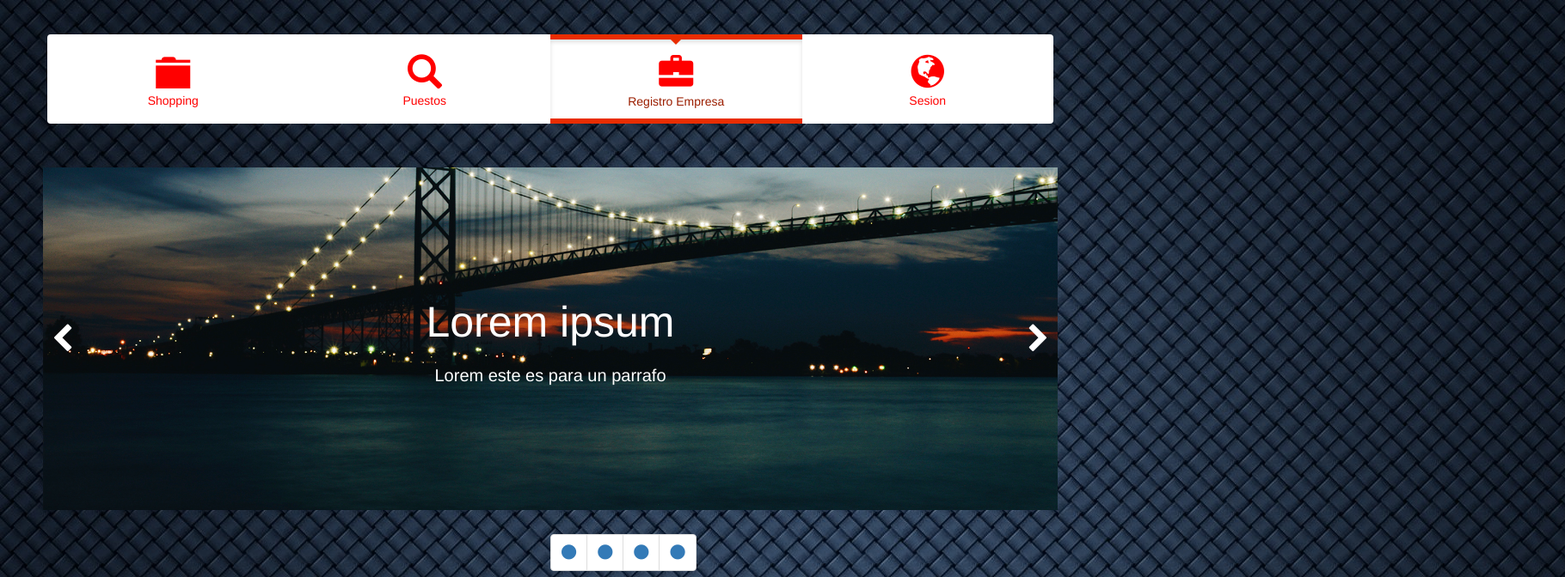
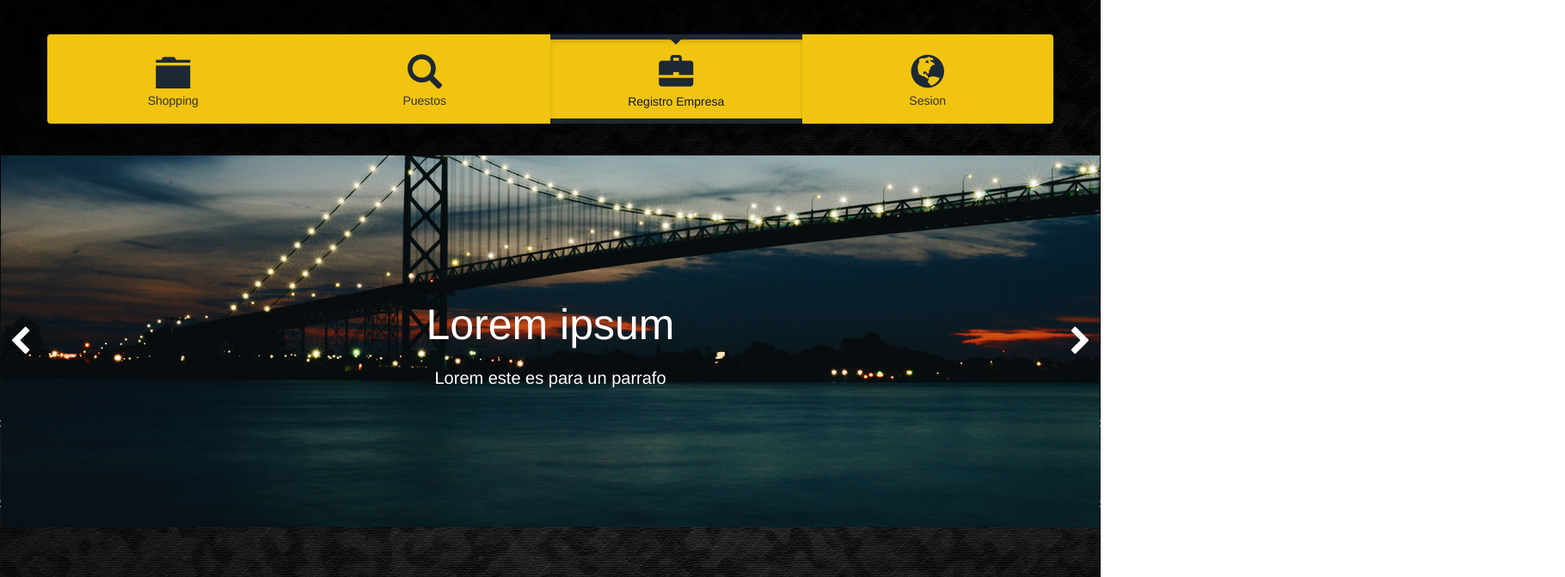
Before and after one commit to kervilla/SliderJquerySinPlugin, a website: page public_html/index.html in a window 1280 px wide. Shown: the top 672 px of the page at 86% size, 1820 px wide, since content can reach past the window. Drawn offline with nearby package versions, Linux system fonts and the light colour scheme.

Commit message:
Actualizacion
Color fondo
color bordes
color btn-vn
espacios padding de carrusel

```diff
--- a/public_html/css/css.css
+++ b/public_html/css/css.css
@@ -37,6 +37,7 @@ body{
 .slider li, ul{
     width: 100%;
 }
+
 
 .slider li img{
     width: 100%;
@@ -131,10 +132,10 @@ body{
 
     position: absolute;
     width: 100%;
-    height: 100%;
+    height: 80%;
     top: 180px;
     left: 0;
-    padding: 15px 50px;
+    padding: 1px 1px;
 }
 
 
@@ -154,12 +155,12 @@ Inspired by http://dribbble.com/shots/890759-Ui-Kit-Metro/attachments/97174
   box-sizing: border-box;
 }
 body {
-    background-image: url(../img/imagenFondo.jpg);
+    background-image: url(../img/Fondo2.jpg);
     text-align: center;
     padding-top: 40px;
 }
 .btn-nav {
-    background-color: #fff;
+    background-color: #F1C40F;
     border: 1px solid #e0e1db;
     -webkit-box-sizing: border-box; /* Safari/Chrome, other WebKit */
     -moz-box-sizing: border-box;    /* Firefox, other Gecko */
@@ -172,10 +173,10 @@ body {
     transition: color 1s;
 }
 .btn-nav.active {
-    color: #e92d00;
+    color: #1C2833  ;
     padding: 2px;
-	border-top: 6px solid #e92d00;
-	border-bottom: 6px solid #e92d00;
+	border-top: 6px solid #1C2833  ;
+	border-bottom: 6px solid #1C2833  ;
     border-left: 0;
     border-right: 0;
     box-sizing:border-box;
@@ -194,7 +195,7 @@ body {
 	position: absolute;
 	border-style: solid;
 	border-width: 6px 6px 0;
-	border-color: #e92d00 transparent;
+	border-color: #1C2833   transparent;
 	display: block;
 	width: 0;
 	z-index: 1;
@@ -206,16 +207,13 @@ body {
 .btn-nav .glyphicon {
     padding-top: 16px;
 	font-size: 40px;
-        color: red;
+        color: #1C2833;
 }
 .btn-nav.active p {
     margin-bottom: 8px;
 }
 
-.colores{
 
-    color: red;
-}
 @-webkit-keyframes pulsate {
  50% { color: #000; }
 }
--- a/public_html/index.html
+++ b/public_html/index.html
@@ -104,7 +104,7 @@ and open the template in the editor.
                 </ul>
                 <!--Hacemos nuestros circulos ... despues esta comentado
                 ya que se necesita ser dinamico-->
-                <ol class="pagination">
+                <ol class="">
                     <!--se elimina ya que es dinamico-->
                     <!--<li><span class="fa fa-circle"></span></li>
                        <li><span class="fa fa-circle"></span></li>
```
Also changed, not shown: public_html/img/Fondo2.jpg (added).
